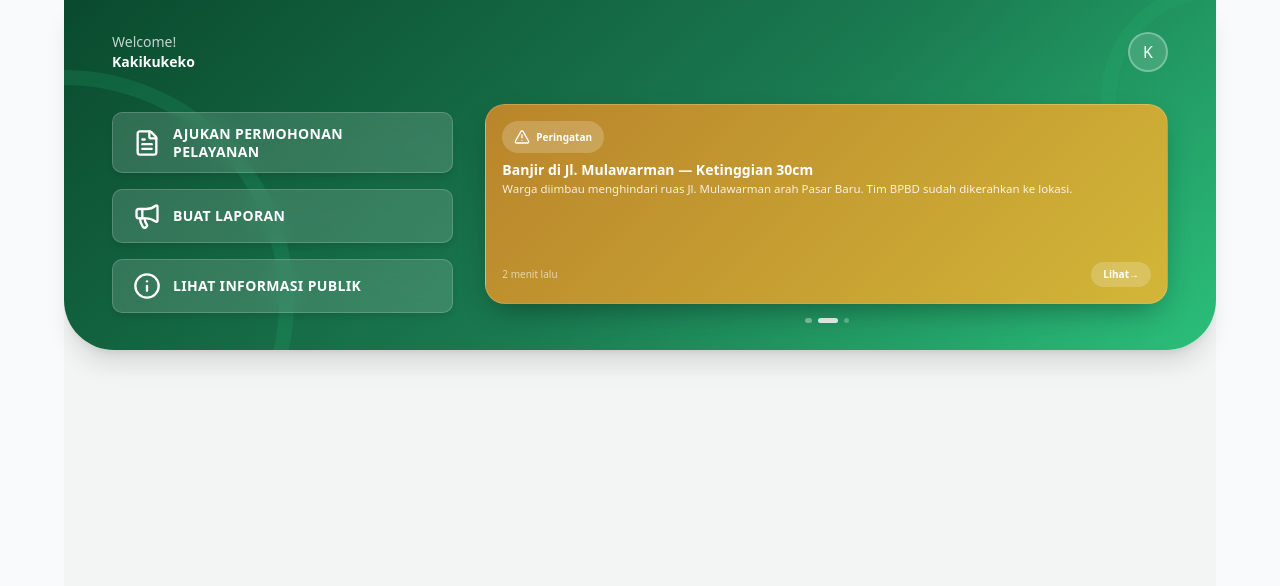
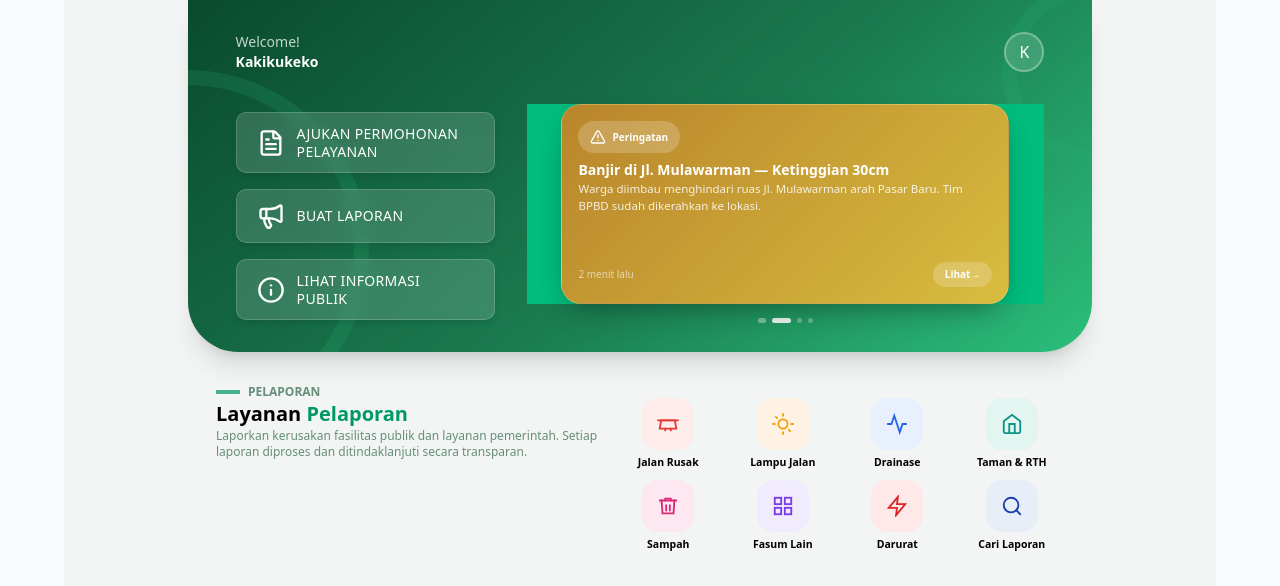
Before and after one commit to StarmangoGH67/iofest26, a SvelteKit app in the folder frontend/: page / in a window 1280 px wide. Shown: the top 586 px of the page. Built offline with nearby package versions, Linux system fonts and the light colour scheme.

Commit message:
Ikan: mulai flu aku lagi

```diff
--- a/frontend/src/lib/components/Landing/Carousel.svelte
+++ b/frontend/src/lib/components/Landing/Carousel.svelte
@@ -2,47 +2,12 @@
     import { onMount, onDestroy } from 'svelte';
     import { fly, fade } from 'svelte/transition';
     import { cubicOut } from 'svelte/easing';
-	import {TriangleAlert, Layers, CircleAlert, PackageCheck} from 'lucide-svelte';
+    import { browser } from '$app/environment';
+	import {TriangleAlert, Layers, PackageCheck, Zap} from 'lucide-svelte';
 
-    interface CardItem {
-        theme: string;
-        badge: string;
-        title: string;
-        desc: string;
-        time: string;
-		location: string;
-        action: string;
-    }
-
-    const items: CardItem[] = [
-        {
-            theme: 'theme-warning',
-            badge: 'Peringatan',
-            title: 'Banjir di Jl. Mulawarman — Ketinggian 30cm',
-            desc: 'Warga diimbau menghindari ruas Jl. Mulawarman arah Pasar Baru. Tim BPBD sudah dikerahkan ke lokasi.',
-            time: '2 menit lalu',
-			location: 'Balikpapan Barat',
-            action: 'Lihat',
-        },
-        {
-            theme: 'theme-news',
-            badge: 'Laporan Baru',
-            title: 'Lampu Jalan Mati — Jl. Sudirman KM 5',
-            desc: 'Dilaporkan oleh warga pada pukul 19.24. Status: diteruskan ke Dinas PU. Estimasi perbaikan 2x24 jam.',
-            time: '14 menit lalu',
-			location: 'Balikpapan Selatan',
-            action: 'Pantau',
-        },
-        {
-            theme: 'theme-info',
-            badge: 'Informasi Publik',
-            title: 'APBD Perubahan 2025 Telah Dipublikasikan',
-            desc: 'Dokumen APBD Perubahan Kota Balikpapan Tahun Anggaran 2025 kini tersedia di portal Informasi Publik.',
-            time: '1 jam lalu',
-			location: 'Portal Resmi',
-            action: 'Unduh'
-        }
-    ];
+	let { items } = $props<{
+		items: Array<{theme: string; title: string; desc: string; time: string; location: string; action: string;}>;
+	}>();
 
     let current = $state(0);
     let autoTimer: ReturnType<typeof setInterval>;
@@ -77,7 +42,7 @@
         const currentY = 'touches' in e ? e.touches[0].clientY : e.clientY;
         if (Math.abs(currentY - startY) > 5) {
             hasMoved = true;
-            e.preventDefault(); // blocks page scroll during swipe
+            e.preventDefault();
         }
     }
 
@@ -107,11 +72,14 @@
 
     onDestroy(() => {
         stopAuto();
+        // Guard window — onDestroy can fire on the server during SSR
+        if (browser) {
             window.removeEventListener('mouseup', handleEnd);
+        }
     });
 </script>
 
-<div class="carousel-container lg:h-50 w-full mt-2.5 lg:mt-0 lg:min-w-[40%]">
+<div class="carousel-container lg:h-50 w-full mt-2.5 lg:mt-0 lg:min-w-[40%] bg-emerald-500">
     <div
         class="carousel-viewport mt-2"
         onmousedown={handleStart}
@@ -127,19 +95,27 @@
         {#each items as item, i}
             {#if i === current}
                 <div
-                    class="c-card lg:h-50 {item.theme}"
+                    class="c-card lg:max-w-md lg:h-50 theme-{item.theme}"
                     in:fly={{ y: 24, duration: 600, easing: cubicOut }}
                     out:fade={{ duration: 300 }}
                 >
                 {#snippet themeIcon(theme: string)}
-					{#if theme === "theme-warning"} <TriangleAlert class="w-4" />
-					{:else if theme === "theme-info"} <Layers class="w-4" />
-					{:else if theme === "theme-news"} <PackageCheck class="w-4" />
+                    {#if theme === "warning"}
+						<TriangleAlert class="w-4" />
+						Peringatan
+                    {:else if theme === "info"}
+						<Layers class="w-4" />
+						News
+                    {:else if theme === "news"}
+						<PackageCheck class="w-4" />
+						Konfirmasi
+                    {:else if theme === "emergency"}
+						<Zap class="w-4" />
+						Darurat!
                     {/if}
                 {/snippet}
                 <div class="c-badge">
                     {@render themeIcon(item.theme)}
-                        {item.badge}
                 </div>
 
                 <div class="c-content">
@@ -187,7 +163,7 @@
         display: grid;
         place-items: center;
         min-height: 170px;
-        touch-action: none; /* Fixed: was pan-x, which blocked vertical swipe detection */
+        touch-action: none;
     }
 
     .c-card {
@@ -217,7 +193,7 @@
         }
     }
 
-    .theme-warning { background: linear-gradient(135deg, #b9852b 0%, #d2b638 100%); }
+    .theme-warning { background: linear-gradient(135deg, #b9852b 0%, #d8bc3f 100%); }
     .theme-emergency { background: linear-gradient(135deg, #8A1E20 0%, #EB2532 100%); }
     .theme-info { background: linear-gradient(135deg, #1E3A8A 0%, #2563EB 100%); }
     .theme-news { background: linear-gradient(135deg, #1b7f52 0%, #1cb150 100%); }
@@ -232,7 +208,6 @@
         font-size: 10px;
         font-weight: 700;
         width: fit-content;
-        svg { width: 12px; height: 12px; }
     }
 
     .c-title { font-size: 14px; font-weight: 800; line-height: 1.35; margin: 0; }
--- a/frontend/src/lib/components/Landing/Header.svelte
+++ b/frontend/src/lib/components/Landing/Header.svelte
@@ -3,11 +3,11 @@
 	import Carousel from './Carousel.svelte';
     import "../../../routes/style.scss"
 
-	// Svelte 5 Props
-	let { name, imageUrl, services } = $props<{
+	let { name, imageUrl, services, cardItems } = $props<{
 		name: string;
 		imageUrl: string | null;
 		services: Array<{ title: string; icon: any }>;
+		cardItems: Array<{theme: string;title: string;desc: string;time: string;location: string; action: string;}>;
 	}>();
 
 	const initial = $derived(name?.charAt(0).toUpperCase() ?? 'K');
@@ -39,14 +39,14 @@
 		>
 			{#each services as service}
 				<button
-					class="service-card flex flex-col lg:flex-row lg:gap-3 items-center justify-center p-3 lg:px-5 text-center lg:text-start transition-transform active:scale-95 w-full"
+					class="service-card flex flex-col lg:flex-row lg:gap-3 items-center justify-start p-3 lg:px-5 text-center lg:text-start transition-transform active:scale-95 w-full"
 				>
 					<div class="icon-wrapper mb-2 lg:mb-0">
 						<service.icon class="h-6 w-6 lg:h-7 lg:w-7 text-white" />
 					</div>
 
 					<span
-						class="text-[10px] lg:text-sm leading-tight font-semibold text-white uppercase tracking-wide"
+						class="text-[8px] lg:text-sm leading-tight font-medium text-white uppercase tracking-wide"
 					>
 						{service.title}
 					</span>
@@ -55,7 +55,9 @@
 		</section>
 
 		<section class="w-full lg:w-2/3 mt-2 lg:mt-0 z-10">
-			<Carousel />
+			<Carousel
+				items={cardItems}
+			/>
 		</section>
 	</div>
 </header>
--- /dev/null
+++ b/frontend/src/lib/components/sectionHeader.svelte
@@ -0,0 +1,18 @@
+<script lang="ts">
+    let { heading, judul, desc } = $props<{
+        heading: string;
+        judul: string;
+        desc: string;
+    }>();
+
+    let juduls = $derived(judul.split(/ (.*)/s).filter(Boolean));
+</script>
+
+<div class="flex flex-col">
+    <div class="flex flex-row gap-2 items-center">
+        <div class="h-1 w-6 bg-emerald-600/70"></div>
+        <p class="text-xs font-bold text-[#668E7A]">{heading}</p>
+    </div>
+    <h2 class=" font-black text-xl">{juduls[0]} <span class="text-emerald-600">{juduls[1]}</span></h2>
+    <p class=" text-xs text-[#668E7A]">{desc}</p>
+</div>
--- a/frontend/src/routes/+page.svelte
+++ b/frontend/src/routes/+page.svelte
@@ -1,14 +1,15 @@
 <script lang="ts">
 	import { FileText, Megaphone, Info } from 'lucide-svelte';
 	import Header from '$lib/components/Landing/Header.svelte';
+	import SectionHeader from '$lib/components/sectionHeader.svelte';
 
-	// User Data (could come from a Load function later)
+	// User Data
 	const user = {
 		name: 'Kakikukeko',
 		imageUrl: null
 	};
 
-	// Modular Service Data
+	// Service Data
 	const services = [
 		{
 			title: 'Ajukan Permohonan Pelayanan',
@@ -23,19 +24,97 @@
 			icon: Info
 		}
 	];
+
+	interface CardItem {
+        theme: string;
+        title: string;
+        desc: string;
+        time: string;
+		location: string;
+        action: string;
+    }
+
+    const cardItems: CardItem[] = [
+        {
+            theme: 'warning',
+            title: 'Banjir di Jl. Mulawarman — Ketinggian 30cm',
+            desc: 'Warga diimbau menghindari ruas Jl. Mulawarman arah Pasar Baru. Tim BPBD sudah dikerahkan ke lokasi.',
+            time: '2 menit lalu',
+			location: 'Balikpapan Barat',
+            action: 'Lihat',
+        },
+        {
+            theme: 'news',
+            title: 'Lampu Jalan Mati — Jl. Sudirman KM 5',
+            desc: 'Dilaporkan oleh warga pada pukul 19.24. Status: diteruskan ke Dinas PU. Estimasi perbaikan 2x24 jam.',
+            time: '14 menit lalu',
+			location: 'Balikpapan Selatan',
+            action: 'Pantau',
+        },
+        {
+            theme: 'emergency',
+            title: 'Lampu Jalan Mati — Jl. Sudirman KM 5',
+            desc: 'Dilaporkan oleh warga pada pukul 19.24. Status: diteruskan ke Dinas PU. Estimasi perbaikan 2x24 jam.',
+            time: '14 menit lalu',
+			location: 'Balikpapan Selatan',
+            action: 'Pantau',
+        },
+        {
+            theme: 'info',
+            title: 'APBD Perubahan 2025 Telah Dipublikasikan',
+            desc: 'Dokumen APBD askjdjasdasdjsaj jsa jd asjd asji dasjik djisa djikasjkas jkas dajksd asjidasjik dajsk asjkd asjdasj asj asjd asj asjcasjkxc asjk xcas cj as jisad jisdjic sdj sdjc jshd chjsd ch jsd hjsd hjsd Perubahan Kota Balikpapan Tahun Anggaran 2025 kini tersedia di portal Informasi Publik.',
+            time: '1 jam lalu',
+			location: 'Portal Resmi',
+            action: 'Unduh'
+        }
+    ];
+
 </script>
 
 <svelte:head>
 	<title>KakiKuKeKo — Layanan Publik Digital</title>
 </svelte:head>
 
-<div class="relative mx-auto min-h-screen max-w-6xl bg-[#F2F5F3] pb-24">
+<div class="relative mx-auto min-h-screen max-w-6xl flex flex-col items-center bg-[#F2F5F3] pb-24">
 	<Header
 		name={user.name}
 		imageUrl={user.imageUrl}
 		{services}
+		{cardItems}
 	/>
 
-	<main class="px-6 py-8">
-		</main>
+	<main class="px-6 py-8 max-w-4xl mx-auto">
+    	<section class="flex flex-col lg:flex-row">
+			<SectionHeader
+				heading= "PELAPORAN"
+				judul= "Layanan Pelaporan"
+				desc= "Laporkan kerusakan fasilitas publik dan layanan pemerintah. Setiap laporan diproses dan ditindaklanjuti secara transparan."
+			/>
+
+			<div class="min-w-md">
+				<div class="svc-grid w-full lg:max-w-lg mx-auto">
+					<div class="svc"><div class="svc-ic" style="background:#FDECEA;"><svg viewBox="0 0 24 24" fill="none" stroke="#E53935" stroke-width="2" stroke-linecap="round"><path d="M3 17l1.5-9h15L21 17H3z"/><path d="M9 17v2m6-2v2"/><path d="M1 8h22"/></svg></div><span class="svc-lb">Jalan Rusak</span></div>
+					<div class="svc"><div class="svc-ic" style="background:#FEF3E2;"><svg viewBox="0 0 24 24" fill="none" stroke="#F59E0B" stroke-width="2" stroke-linecap="round"><circle cx="12" cy="12" r="5"/><line x1="12" y1="1" x2="12" y2="3"/><line x1="12" y1="21" x2="12" y2="23"/><line x1="4.22" y1="4.22" x2="5.64" y2="5.64"/><line x1="18.36" y1="18.36" x2="19.78" y2="19.78"/><line x1="1" y1="12" x2="3" y2="12"/><line x1="21" y1="12" x2="23" y2="12"/></svg></div><span class="svc-lb">Lampu Jalan</span></div>
+					<div class="svc"><div class="svc-ic" style="background:#E8F0FD;"><svg viewBox="0 0 24 24" fill="none" stroke="#2563EB" stroke-width="2" stroke-linecap="round"><polyline points="22 12 18 12 15 21 9 3 6 12 2 12"/></svg></div><span class="svc-lb">Drainase</span></div>
+					<div class="svc"><div class="svc-ic" style="background:#E2F5F0;"><svg viewBox="0 0 24 24" fill="none" stroke="#0D9488" stroke-width="2" stroke-linecap="round"><path d="M3 9l9-7 9 7v11a2 2 0 0 1-2 2H5a2 2 0 0 1-2-2z"/><polyline points="9 22 9 12 15 12 15 22"/></svg></div><span class="svc-lb">Taman & RTH</span></div>
+					<div class="svc"><div class="svc-ic" style="background:#FDE8F2;"><svg viewBox="0 0 24 24" fill="none" stroke="#DB2777" stroke-width="2" stroke-linecap="round"><polyline points="3 6 5 6 21 6"/><path d="M19 6l-1 14H6L5 6"/><path d="M10 11v6m4-6v6"/><path d="M9 6V4h6v2"/></svg></div><span class="svc-lb">Sampah</span></div>
+					<div class="svc"><div class="svc-ic" style="background:#F0ECFD;"><svg viewBox="0 0 24 24" fill="none" stroke="#7C3AED" stroke-width="2" stroke-linecap="round"><rect x="3" y="3" width="7" height="7"/><rect x="14" y="3" width="7" height="7"/><rect x="14" y="14" width="7" height="7"/><rect x="3" y="14" width="7" height="7"/></svg></div><span class="svc-lb">Fasum Lain</span></div>
+					<div class="svc"><div class="svc-ic" style="background:#FFE8E8;"><svg viewBox="0 0 24 24" fill="none" stroke="#DC2626" stroke-width="2" stroke-linecap="round"><polygon points="13 2 3 14 12 14 11 22 21 10 12 10 13 2"/></svg></div><span class="svc-lb">Darurat</span></div>
+					<div class="svc"><div class="svc-ic" style="background:#E8EEF8;"><svg viewBox="0 0 24 24" fill="none" stroke="#1E40AF" stroke-width="2" stroke-linecap="round"><circle cx="11" cy="11" r="8"/><line x1="21" y1="21" x2="16.65" y2="16.65"/></svg></div><span class="svc-lb">Cari Laporan</span></div>
+				</div>
+			</div>
+
+
+
+		</section>
+	</main>
 </div>
+
+<style>
+	.svc-grid{display:grid;grid-template-columns:repeat(4,1fr);gap:10px;margin:14px 0;}
+	.svc{display:flex;flex-direction:column;align-items:center;gap:6px;cursor:pointer;}
+	.svc-ic{width:52px;height:52px;border-radius:16px;display:flex;align-items:center;justify-content:center;}
+	.svc-ic svg{width:22px;height:22px;}
+	.svc-lb{font-size:10.5px;font-weight:600;color:var(--text);text-align:center;line-height:1.3;}
+
+</style>
```
Lines whose indentation alone changed are shown as unchanged.
